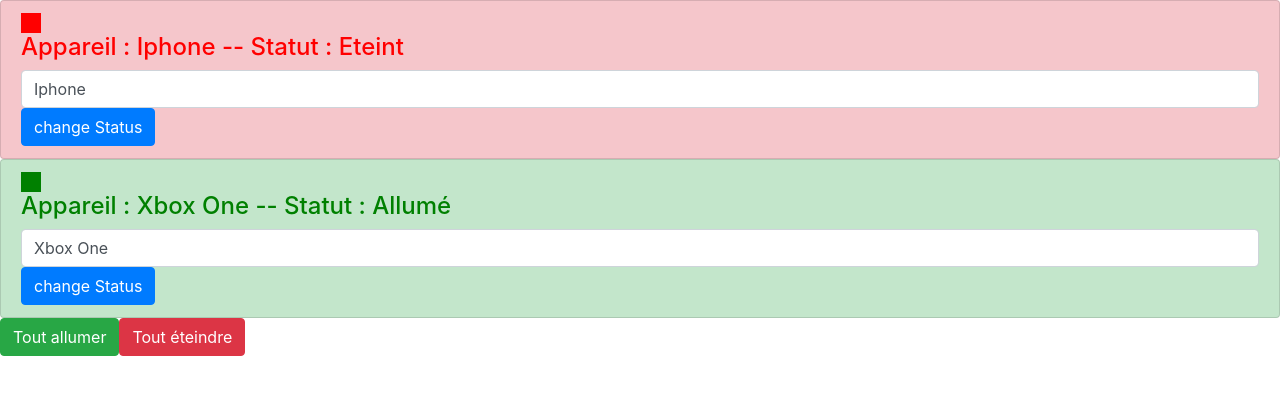
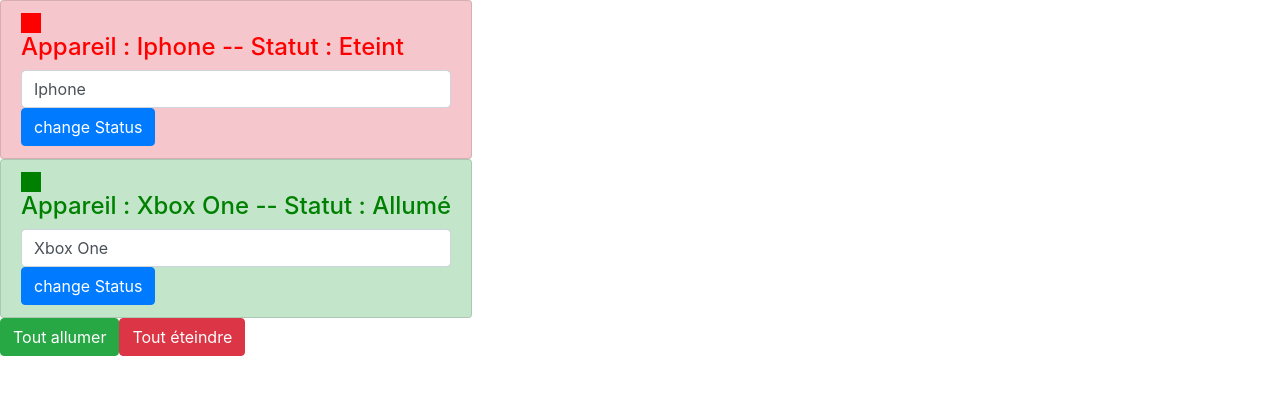
Before and after one commit to mustapha2388/Angular_Routing, an Angular app: page / in a window 1280 px wide. Shown: the top 394 px of the page. Built offline with nearby package versions, Linux system fonts and the light colour scheme.

Commit message:
Move content of code's AppComponent to apapreilViewComponent

```diff
--- a/src/app/app.component.html
+++ b/src/app/app.component.html
@@ -1,7 +1,5 @@
-<app-appareil *ngFor="let mAppareil of mAppareils; let i = index"
-              [appareilName]="mAppareil.name"
-              [appareilStatus]="mAppareil.status"
-              [index]="i">
-</app-appareil>
-<button class="btn btn-success" (click)="onAllumer()">Tout allumer</button>
-<button class="btn btn-danger"  (click)="onEteindre()">Tout éteindre</button>
+<div class="container-fluid">
+  <div class="row">
+    <app-appareil-view></app-appareil-view>
+  </div>
+</div>
--- a/src/app/app.component.ts
+++ b/src/app/app.component.ts
@@ -1,31 +1,14 @@
 import { Component, OnInit } from '@angular/core';
-import { AppareilService } from './services/appareil.service';
+
 
 @Component({
   selector: 'app-root',
   templateUrl: './app.component.html',
   styleUrls: ['./app.component.css']
 })
-export class AppComponent implements OnInit {
+export class AppComponent {
 
   title = 'angularRouting';
 
-  isAuth = true;
-  mAppareils: any[];
 
-  constructor(private appareilService: AppareilService){}
-
-  ngOnInit(): void {
-    this.mAppareils = this.appareilService.appareils;
-  }
-
-  onAllumer(){
-    console.log("tout allumer");
-    this.appareilService.switchOnAll();
-  }
-
-  onEteindre(){
-    console.log("tout éteinder");
-    this.appareilService.switchOffAll();
-  }
 }
--- a/src/app/app.module.ts
+++ b/src/app/app.module.ts
@@ -6,11 +6,13 @@
 import { AppareilComponent } from './components/appareil/appareil.component';
 import { FormsModule } from "@angular/forms";
 import { AppareilService } from './services/appareil.service';
+import { AppareilViewComponent } from './components/appareil-view/appareil-view.component';
 
 @NgModule({
   declarations: [
     AppComponent,
-    AppareilComponent
+    AppareilComponent,
+    AppareilViewComponent
   ],
   imports: [
     BrowserModule,
--- /dev/null
+++ b/src/app/components/appareil-view/appareil-view.component.html
@@ -0,0 +1,8 @@
+<div class="col-xs-12">
+
+  <app-appareil *ngFor="let mAppareil of mAppareils; let i = index" [appareilName]="mAppareil.name"
+    [appareilStatus]="mAppareil.status" [index]="i">
+  </app-appareil>
+  <button class="btn btn-success" (click)="onAllumer()">Tout allumer</button>
+  <button class="btn btn-danger" (click)="onEteindre()">Tout éteindre</button>
+</div>
--- /dev/null
+++ b/src/app/components/appareil-view/appareil-view.component.ts
@@ -0,0 +1,28 @@
+import { Component, OnInit } from '@angular/core';
+import { AppareilService } from 'src/app/services/appareil.service';
+
+@Component({
+  selector: 'app-appareil-view',
+  templateUrl: './appareil-view.component.html',
+  styleUrls: ['./appareil-view.component.css']
+})
+export class AppareilViewComponent implements OnInit {
+  isAuth = true;
+  mAppareils: any[];
+
+  constructor(private appareilService: AppareilService){}
+
+  ngOnInit(): void {
+    this.mAppareils = this.appareilService.appareils;
+  }
+
+  onAllumer(){
+    console.log("tout allumer");
+    this.appareilService.switchOnAll();
+  }
+
+  onEteindre(){
+    console.log("tout éteinder");
+    this.appareilService.switchOffAll();
+  }
+}
--- /dev/null
+++ b/src/app/components/auth/auth.component.html
@@ -0,0 +1 @@
+<p>auth works!</p>
```
Also changed, not shown: src/app/components/auth/auth.component.ts (added, +15 -0 lines), src/app/components/appareil-view/appareil-view.component.css (added), src/app/components/auth/auth.component.css (added), 2 other files (tests, documents, lock files or other folders).
